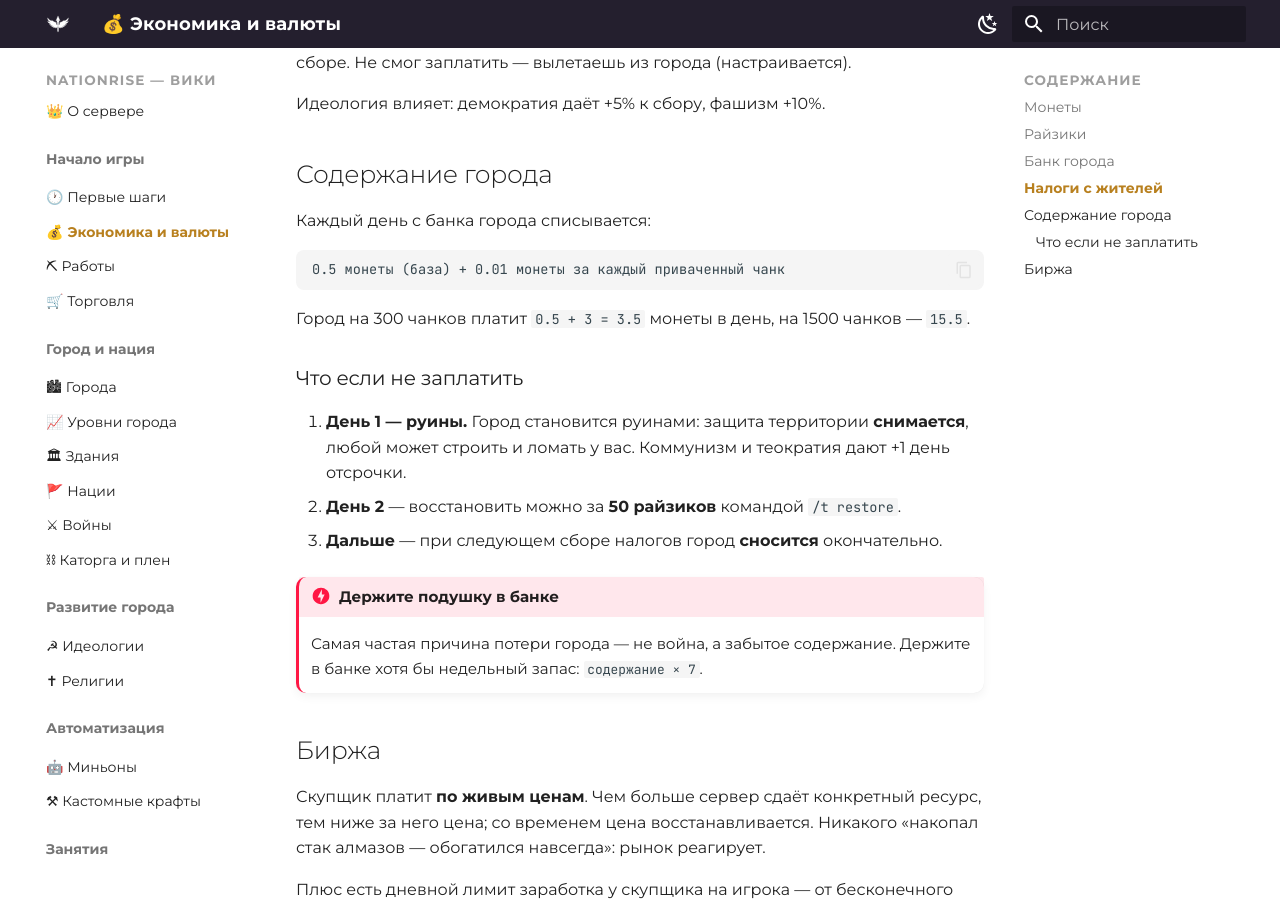
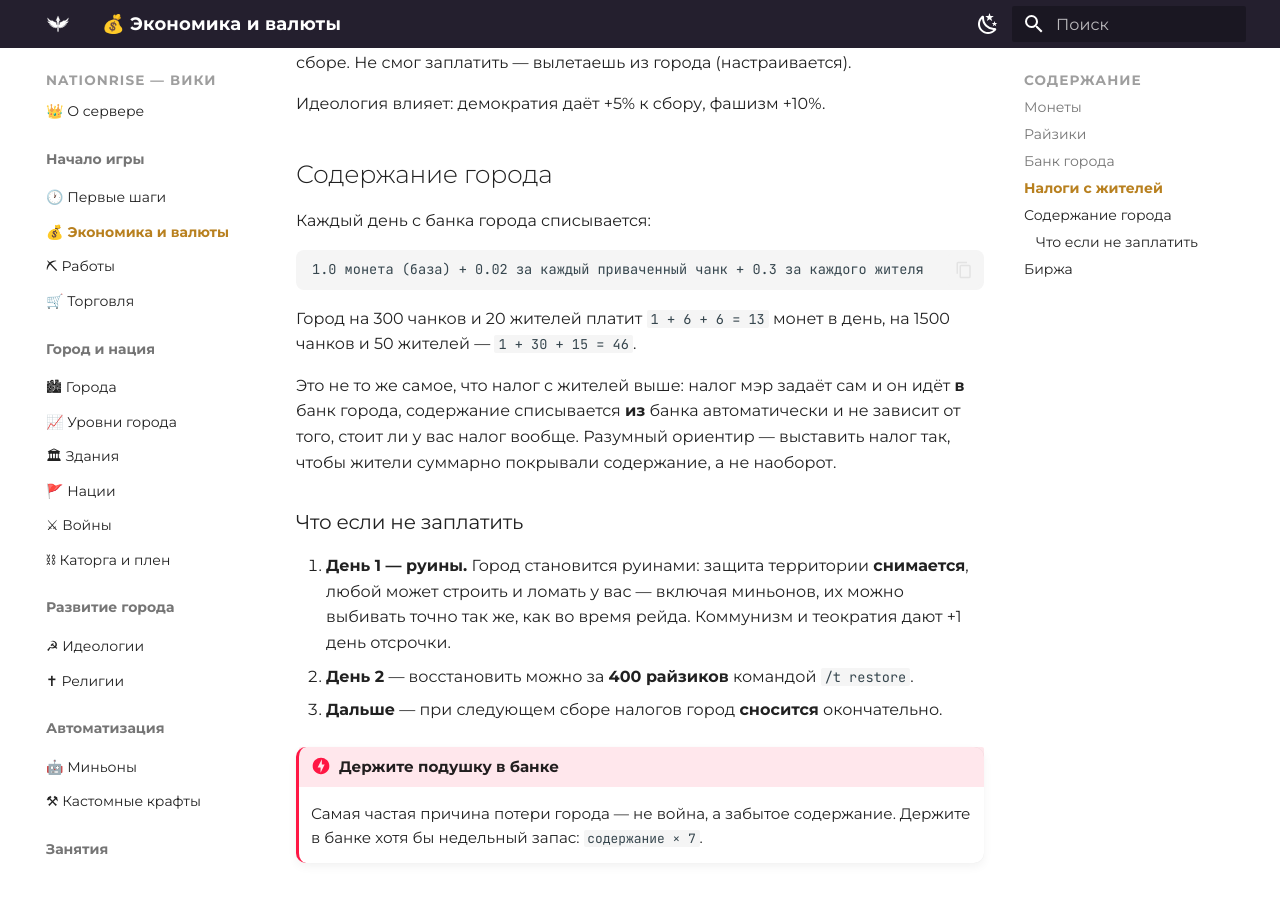
Before and after one commit to zixSSSed/NationRise-Wiki-RU, an MkDocs documentation site: the page built from docs/economy.md, in a window 1280 px wide and 900 px high, scrolled down 2226 px. Built offline with MkDocs 1.6.1 and Material for MkDocs 9.7.7, drawn with Linux system fonts in a browser that asks for light colours.

Commit message:
Синхронизация с основной вики

````diff
--- a/docs/economy.md
+++ b/docs/economy.md
@@ -76,16 +76,23 @@
 Каждый день с банка города списывается:
 
 ```
-0.5 монеты (база) + 0.01 монеты за каждый приваченный чанк
+1.0 монета (база) + 0.02 за каждый приваченный чанк + 0.3 за каждого жителя
 ```
 
-Город на 300 чанков платит `0.5 + 3 = 3.5` монеты в день, на 1500 чанков — `15.5`.
+Город на 300 чанков и 20 жителей платит `1 + 6 + 6 = 13` монет в день, на 1500 чанков
+и 50 жителей — `1 + 30 + 15 = 46`.
+
+Это не то же самое, что налог с жителей выше: налог мэр задаёт сам и он идёт **в** банк
+города, содержание списывается **из** банка автоматически и не зависит от того, стоит ли
+у вас налог вообще. Разумный ориентир — выставить налог так, чтобы жители суммарно
+покрывали содержание, а не наоборот.
 
 ### Что если не заплатить
 
 1. **День 1 — руины.** Город становится руинами: защита территории **снимается**,
-   любой может строить и ломать у вас. Коммунизм и теократия дают +1 день отсрочки.
-2. **День 2** — восстановить можно за **50 райзиков** командой `/t restore`.
+   любой может строить и ломать у вас — включая миньонов, их можно выбивать точно так же,
+   как во время рейда. Коммунизм и теократия дают +1 день отсрочки.
+2. **День 2** — восстановить можно за **400 райзиков** командой `/t restore`.
 3. **Дальше** — при следующем сборе налогов город **сносится** окончательно.
 
 !!! danger "Держите подушку в банке"
````
Also changed, not shown: docs/events.md (+3 -3 lines), docs/updates.md (+15 -0 lines).
